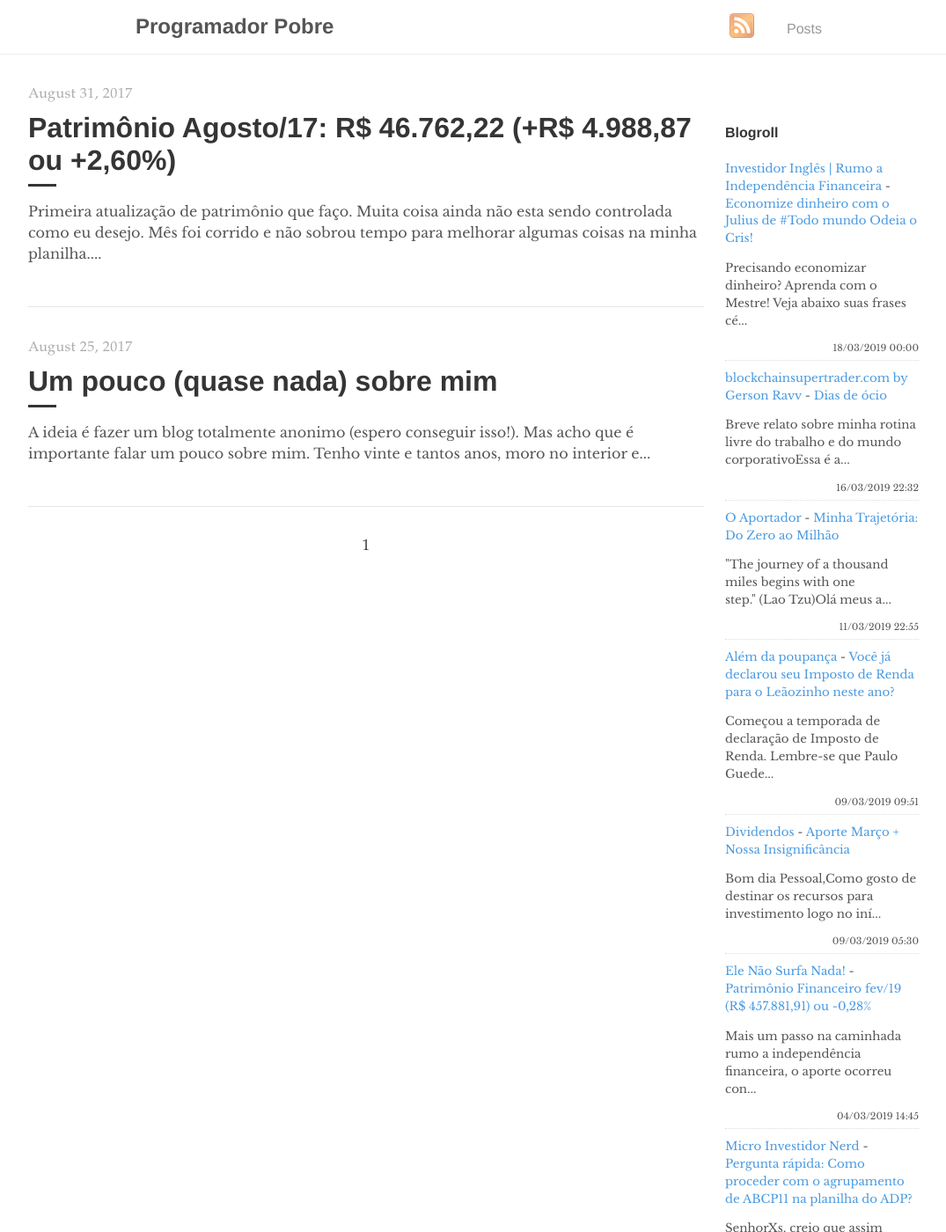
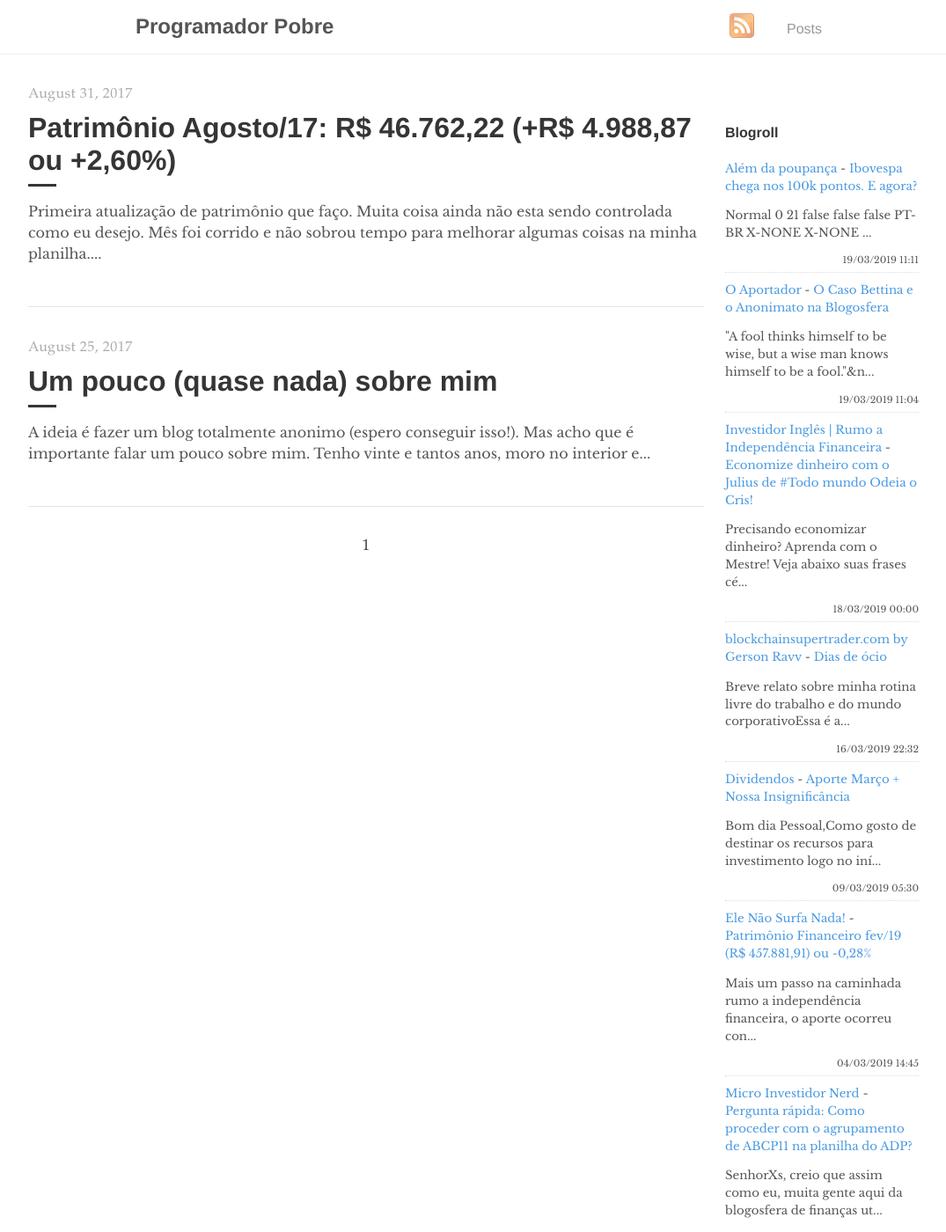
Before and after one commit to programadorpobre/programadorpobre.github.io, a Jekyll site: the page built from index.html, in a window 1280 px wide and 1400 px high. Shown: the whole window at 88% size, without its empty margins (96-1171 px from the left). Built offline with Jekyll 4.4.1, drawn with Linux system fonts in a browser that asks for light colours; the list of posts is cut into pages by our own code; comment, search, counter and statistics services are not loaded.

Commit message:
[ci skip] travis #591

```diff
--- a/_includes/feed-entries.html
+++ b/_includes/feed-entries.html
@@ -1,3 +1,13 @@
+<div class="feed-entry">
+    <a class="feed-entry-site-name" href="https://alemdapoupanca.blogspot.com/">Além da poupança</a> - <a class="feed-entry-title" href="https://alemdapoupanca.blogspot.com/2019/03/ibovespa-chega-nos-100k-pontos-e-agora.html">Ibovespa chega nos 100k pontos. E agora?</a>
+    <p class="feed-entry-summary">       Normal  0      21      false  false  false    PT-BR  X-NONE  X-NONE      ...</p>
+    <time datetime="2019-03-19T11:11:00.001-03:00">19/03/2019 11:11</time>
+</div>
+<div class="feed-entry">
+    <a class="feed-entry-site-name" href="https://oaportadorfinanceiro.blogspot.com/">O Aportador</a> - <a class="feed-entry-title" href="https://oaportadorfinanceiro.blogspot.com/2019/03/o-caso-bettina-e-o-anonimato-na.html">O Caso Bettina e o Anonimato na Blogosfera</a>
+    <p class="feed-entry-summary">"A fool thinks himself to be wise, but a wise man knows himself to be a fool."&n...</p>
+    <time datetime="2019-03-19T11:04:00.000-03:00">19/03/2019 11:04</time>
+</div>
 <div class="feed-entry">
     <a class="feed-entry-site-name" href="https://www.investidoringles.com/">Investidor Inglês | Rumo a Independência Financeira</a> - <a class="feed-entry-title" href="https://www.investidoringles.com/2019/03/como-economizar-dinheiro-julius.html">Economize dinheiro com o Julius de #Todo mundo Odeia o Cris!</a>
     <p class="feed-entry-summary">Precisando economizar dinheiro? Aprenda com o Mestre! Veja abaixo suas frases cé...</p>
@@ -7,16 +17,6 @@
     <a class="feed-entry-site-name" href="http://www.blockchainsupertrader.com/">blockchainsupertrader.com by Gerson Ravv</a> - <a class="feed-entry-title" href="http://www.blockchainsupertrader.com/2019/03/dias-de-ocio.html">Dias de ócio</a>
     <p class="feed-entry-summary">Breve relato sobre minha rotina livre do trabalho e do mundo corporativoEssa é a...</p>
     <time datetime="2019-03-16T22:32:00.000-03:00">16/03/2019 22:32</time>
-</div>
-<div class="feed-entry">
-    <a class="feed-entry-site-name" href="https://oaportadorfinanceiro.blogspot.com/">O Aportador</a> - <a class="feed-entry-title" href="https://oaportadorfinanceiro.blogspot.com/2019/03/minha-trajetoria-do-zero-ao-milhao.html">Minha Trajetória: Do Zero ao Milhão</a>
-    <p class="feed-entry-summary">"The journey of a thousand miles begins with one step."&nbsp;(Lao Tzu)Olá meus a...</p>
-    <time datetime="2019-03-11T22:55:00.000-03:00">11/03/2019 22:55</time>
-</div>
-<div class="feed-entry">
-    <a class="feed-entry-site-name" href="https://alemdapoupanca.blogspot.com/">Além da poupança</a> - <a class="feed-entry-title" href="https://alemdapoupanca.blogspot.com/2019/03/voce-ja-declarou-seu-imposto-de-renda.html">Você já declarou seu Imposto de Renda para o Leãozinho neste ano?</a>
-    <p class="feed-entry-summary">Começou a temporada de declaração de Imposto de Renda. Lembre-se que Paulo Guede...</p>
-    <time datetime="2019-03-09T09:51:00.002-03:00">09/03/2019 09:51</time>
 </div>
 <div class="feed-entry">
     <a class="feed-entry-site-name" href="http://bonsdividendos.blogspot.com/">Dividendos</a> - <a class="feed-entry-title" href="http://bonsdividendos.blogspot.com/2019/03/aporte-marco-nossa-insignificancia.html">Aporte Março + Nossa Insignificância</a>
```
